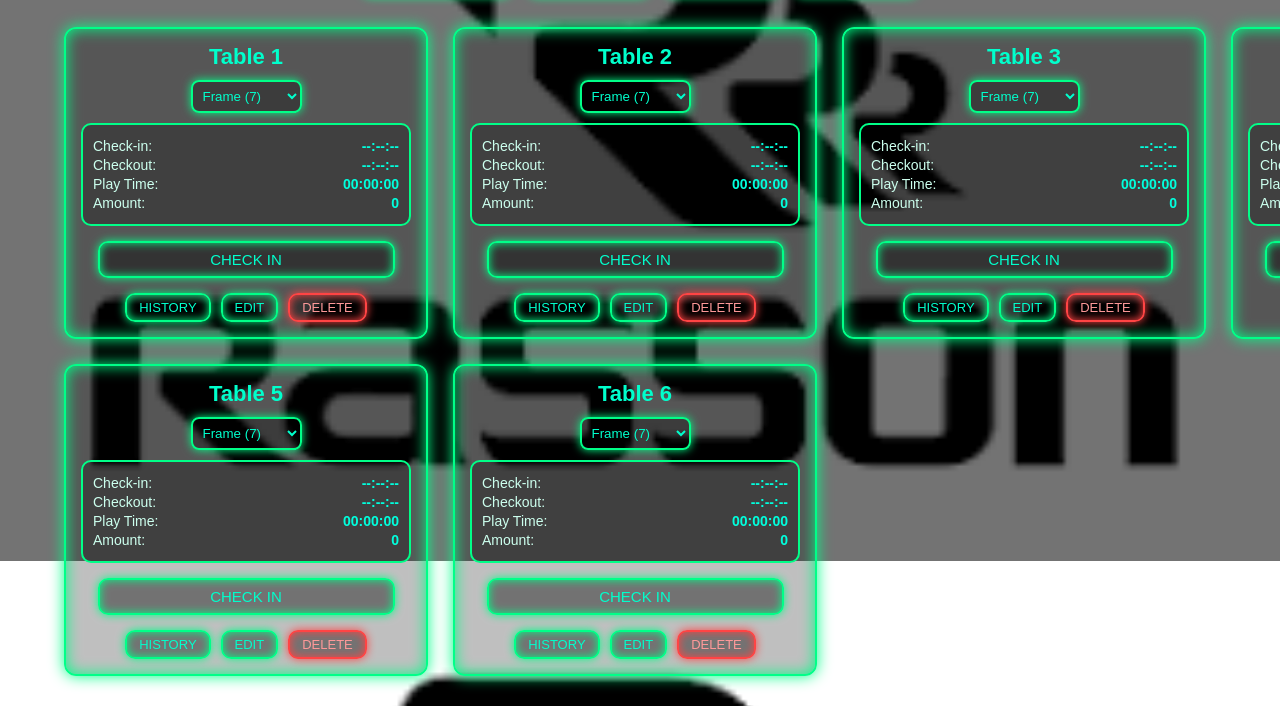
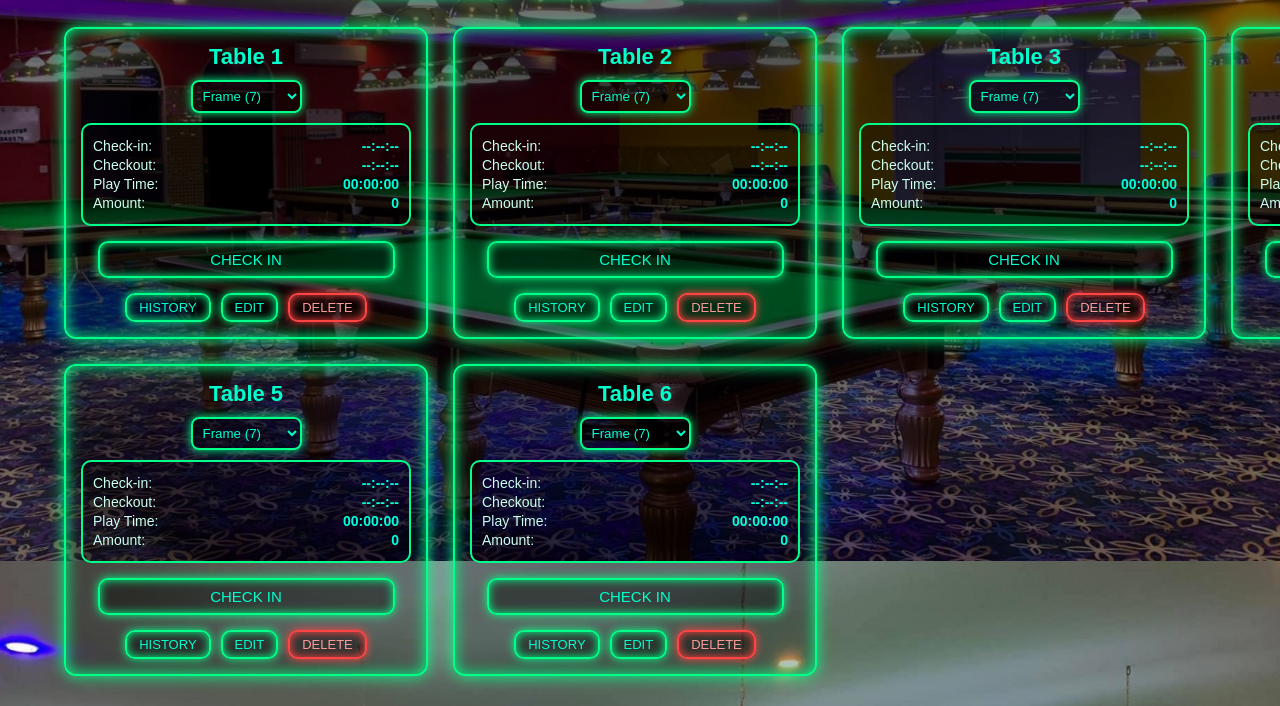
Before and after one commit to arziljannat2019-lgtm/frontend, a plain HTML site: page html/tables.html in a window 1280 px wide. Shown: the part 239-945 px from the top of the page. Drawn offline with Linux system fonts and the light colour scheme.

```diff
--- a/styles/tables.css
+++ b/styles/tables.css
@@ -4,7 +4,7 @@
 body {
     margin: 0;
     padding: 0;
-    background: url("../assets/bill-logo.png") no-repeat center center fixed;
+    background: url("../assets/login.jpg") no-repeat center center fixed;
     background-size: cover;
     font-family: Arial, sans-serif;
 }
```
